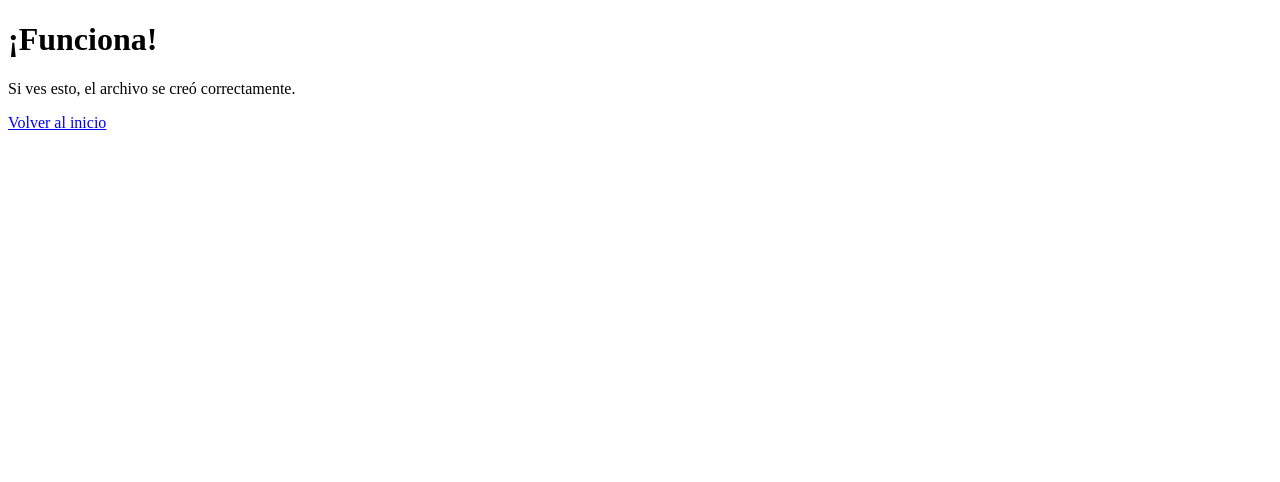
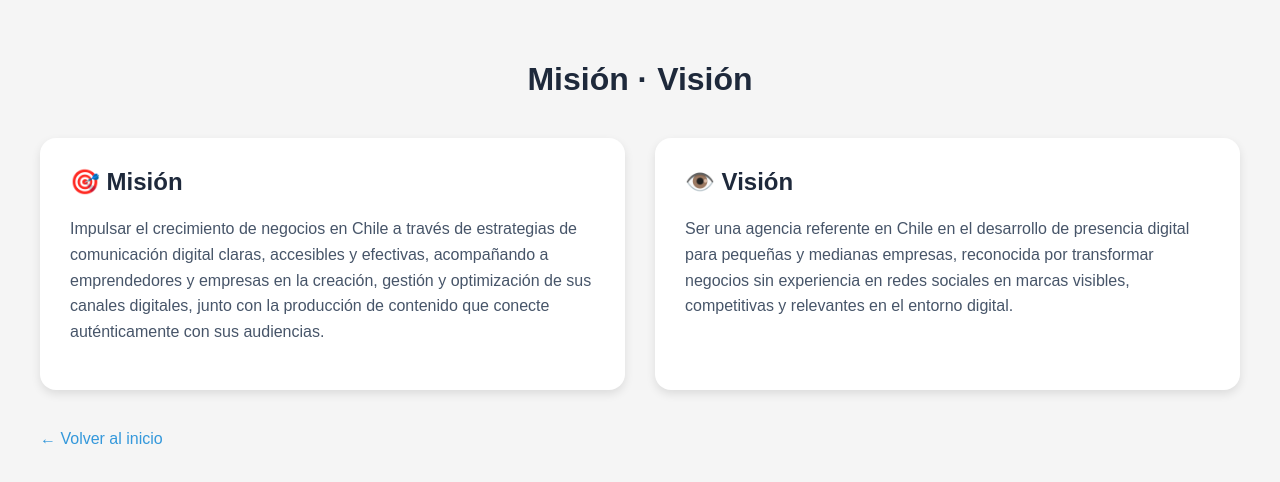
Before and after one commit to andrescepeda-sys/andrescepeda-sys.github.io, a plain HTML site: page mvv.html in a window 1280 px wide. Drawn offline with Linux system fonts and the light colour scheme.

Commit message:
mvv.html

```diff
--- a/mvv.html
+++ b/mvv.html
@@ -1,11 +1,68 @@
 <!DOCTYPE html>
-<html>
+<html lang="es">
 <head>
-    <title>Prueba</title>
+    <meta charset="UTF-8">
+    <title>Misión y Visión | Outline</title>
+    <style>
+        body {
+            font-family: Arial, sans-serif;
+            max-width: 1200px;
+            margin: 0 auto;
+            padding: 40px 20px;
+            background: #f5f5f5;
+        }
+        h1 {
+            text-align: center;
+            color: #1e293b;
+        }
+        .grid {
+            display: grid;
+            grid-template-columns: 1fr 1fr;
+            gap: 30px;
+            margin-top: 40px;
+        }
+        .card {
+            background: white;
+            padding: 30px;
+            border-radius: 16px;
+            box-shadow: 0 4px 10px rgba(0,0,0,0.1);
+        }
+        .card h2 {
+            color: #1e293b;
+            margin-top: 0;
+        }
+        .card p {
+            line-height: 1.6;
+            color: #475569;
+        }
+        .volver {
+            display: inline-block;
+            margin-top: 40px;
+            color: #3498db;
+            text-decoration: none;
+        }
+        @media (max-width: 700px) {
+            .grid {
+                grid-template-columns: 1fr;
+            }
+        }
+    </style>
 </head>
 <body>
-    <h1>¡Funciona!</h1>
-    <p>Si ves esto, el archivo se creó correctamente.</p>
-    <a href="index.html">Volver al inicio</a>
+    <h1>Misión · Visión</h1>
+
+    <div class="grid">
+        <div class="card">
+            <h2>🎯 Misión</h2>
+            <p>Impulsar el crecimiento de negocios en Chile a través de estrategias de comunicación digital claras, accesibles y efectivas, acompañando a emprendedores y empresas en la creación, gestión y optimización de sus canales digitales, junto con la producción de contenido que conecte auténticamente con sus audiencias.</p>
+        </div>
+
+        <div class="card">
+            <h2>👁️ Visión</h2>
+            <p>Ser una agencia referente en Chile en el desarrollo de presencia digital para pequeñas y medianas empresas, reconocida por transformar negocios sin experiencia en redes sociales en marcas visibles, competitivas y relevantes en el entorno digital.</p>
+        </div>
+    </div>
+
+    <a href="index.html" class="volver">← Volver al inicio</a>
 </body>
 </html>
```
